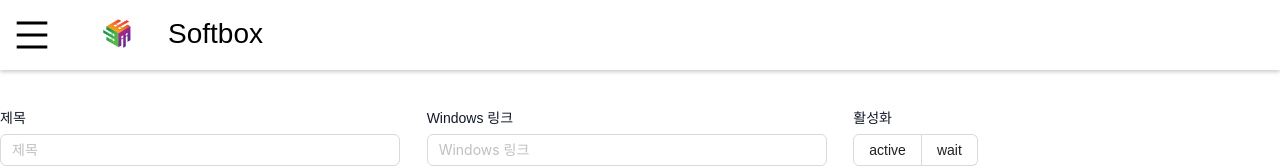
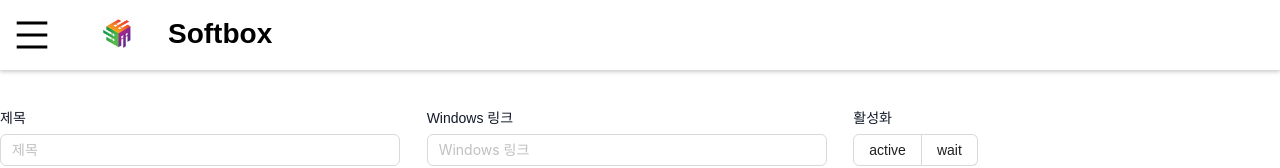
Before and after one commit to realmojo/downsoft, a Nuxt app: page /make in a window 1280 px wide. Shown: the top 168 px of the page. Built offline with nearby package versions, Linux system fonts and the light colour scheme.

Commit message:
h1 제거

```diff
--- a/layouts/default.vue
+++ b/layouts/default.vue
@@ -16,7 +16,7 @@
         </NuxtLink>
       </div>
       <div class="downsoft-main-title">
-        <NuxtLink to="/"><h1>Softbox</h1></NuxtLink>
+        <NuxtLink to="/">Softbox</NuxtLink>
       </div>
     </div>
   </header>
```
